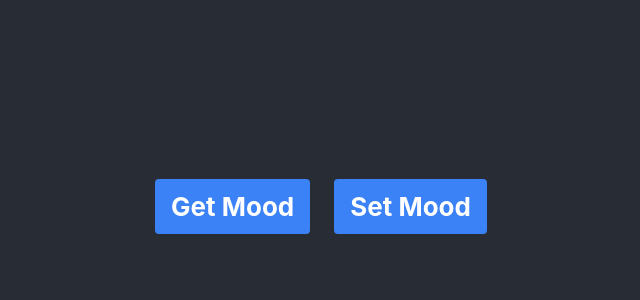
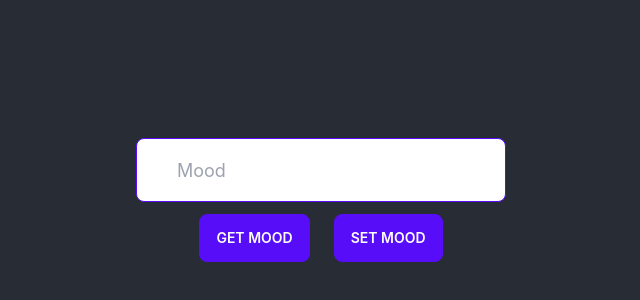
Before and after one commit to sbelka-1703/react-mood-dapp, a React (Create React App) app: page / in a window 1280 px wide. Shown: the part 194-494 px from the top of the page, without its empty margins (319-959 px from the left). Built offline with nearby package versions, Linux system fonts and the light colour scheme.

Commit message:
a better design for buttons and input

```diff
--- a/package.json
+++ b/package.json
@@ -9,6 +9,7 @@
     "@testing-library/react": "^12.1.2",
     "@testing-library/user-event": "^13.5.0",
     "chai": "^4.3.6",
+    "daisyui": "^1.25.4",
     "ethereum-waffle": "^3.4.0",
     "ethers": "^5.5.3",
     "hardhat": "^2.8.3",
--- a/src/App.js
+++ b/src/App.js
@@ -7,15 +7,19 @@ function App() {
       <header className="App-header">
 
         <p>
-
+          <input  className="input input-lg input-primary	 px-10" placeholder="Mood"></input>
         </p>
-        <a>
-          <button class="bg-blue-500 hover:bg-blue-700 text-white font-bold py-2 px-4 m-3 rounded">
+        <a className ="flex flex-col">
+          <div>
+          <button class="btn btn-primary m-3">
             Get Mood
           </button>
-          <button class="bg-blue-500 hover:bg-blue-700 text-white font-bold py-2 px-4 m-3 rounded">
+          <button class="btn btn-primary m-3">
             Set Mood
           </button>
+          </div>
+
+
         </a>
       </header>
     </div>
--- a/tailwind.config.js
+++ b/tailwind.config.js
@@ -5,5 +5,7 @@ module.exports = {
   theme: {
     extend: {},
   },
-  plugins: [],
+  plugins: [
+    require('daisyui'),
+  ],
 }
```
Also changed, not shown: 1 other file (tests, documents, lock files or other folders).
